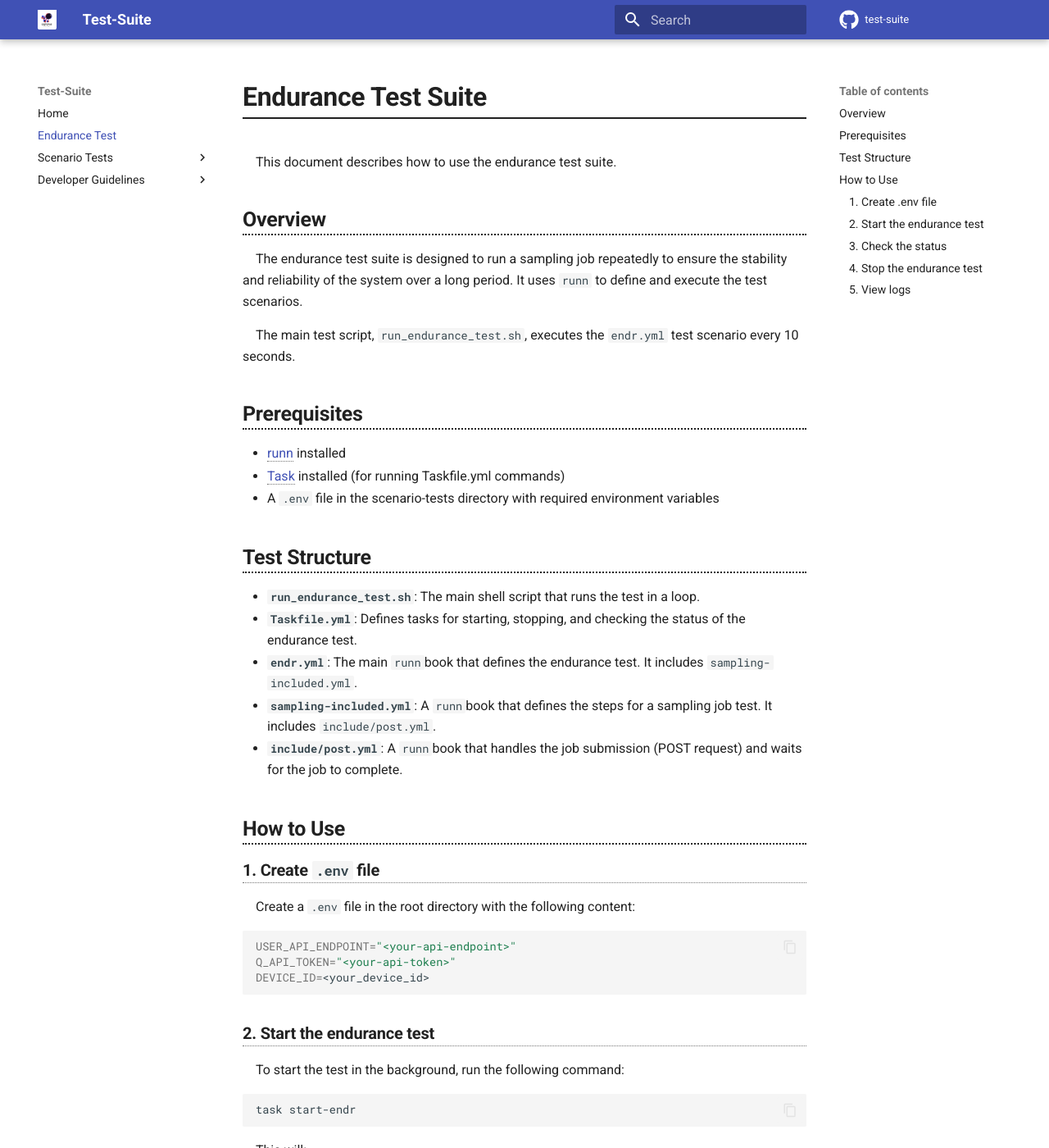
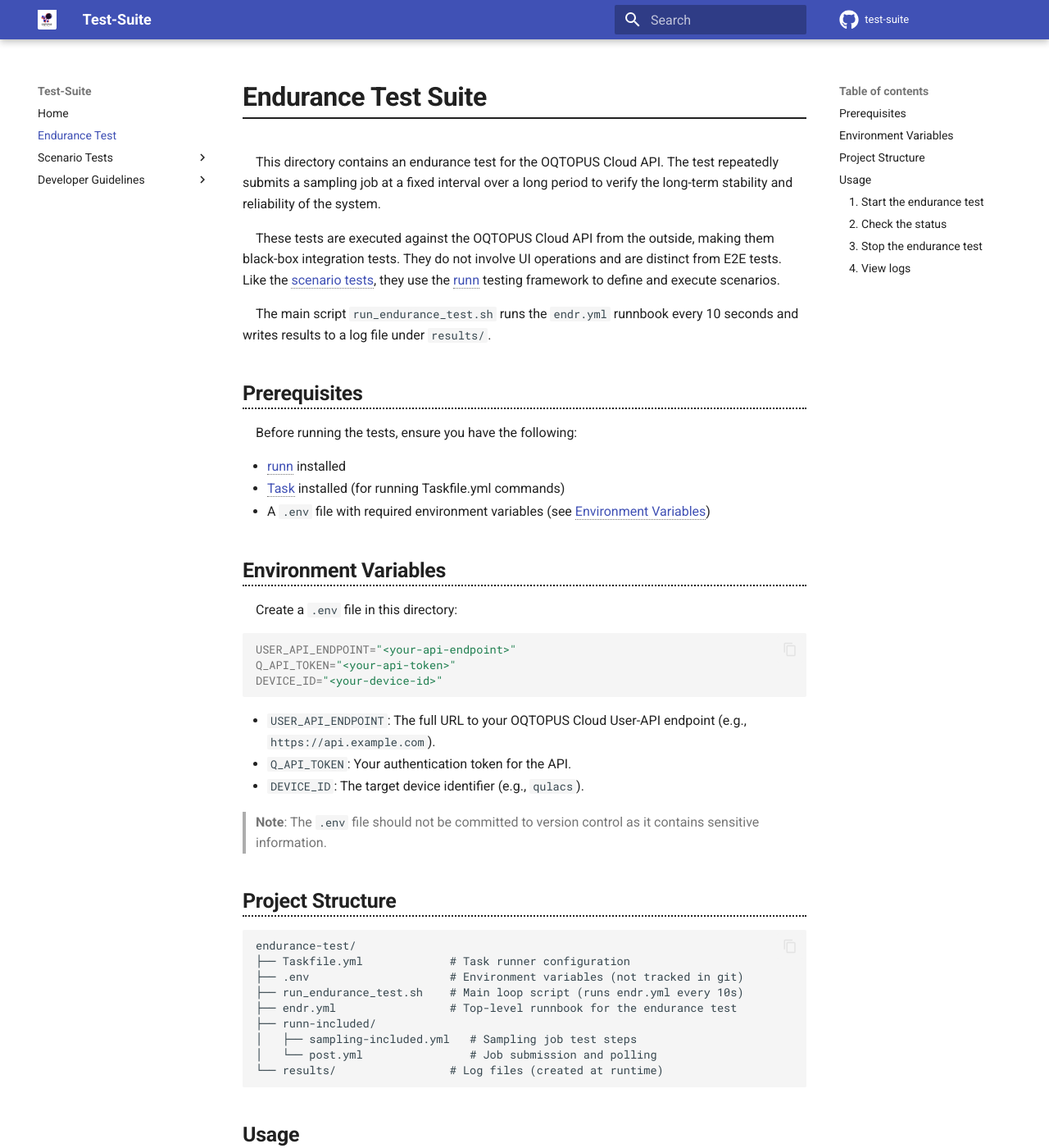
Before and after one commit to oqtopus-team/test-suite, an MkDocs documentation site: the page built from docs/endurance-test/README.md, in a window 1280 px wide and 1400 px high. Shown: the whole window at 82% size. Built offline with MkDocs 1.6.1 and Material for MkDocs 9.7.7, drawn with Linux system fonts in a browser that asks for light colours; comment, search, counter and statistics services are not loaded; some of the changed text lies outside the part shown.

Commit message:
docs: expand endurance-test README with overview and structure

````diff
--- a/endurance-test/README.md
+++ b/endurance-test/README.md
@@ -1,42 +1,54 @@
 # Endurance Test Suite
 
-This document describes how to use the endurance test suite.
+This directory contains an endurance test for the OQTOPUS Cloud API. The test repeatedly submits a sampling job at a fixed interval over a long period to verify the long-term stability and reliability of the system.
 
-## Overview
+These tests are executed against the OQTOPUS Cloud API from the outside, making them black-box integration tests. They do not involve UI operations and are distinct from E2E tests. Like the [scenario tests](../scenario-tests/README.md), they use the [runn](https://github.com/k1LoW/runn) testing framework to define and execute scenarios.
 
-The endurance test suite is designed to run a sampling job repeatedly to ensure the stability and reliability of the system over a long period. It uses `runn` to define and execute the test scenarios.
-
-The main test script, `run_endurance_test.sh`, executes the `endr.yml` test scenario every 10 seconds.
+The main script `run_endurance_test.sh` runs the `endr.yml` runnbook every 10 seconds and writes results to a log file under `results/`.
 
 ## Prerequisites
 
+Before running the tests, ensure you have the following:
+
 - [runn](https://github.com/k1LoW/runn) installed
 - [Task](https://taskfile.dev/) installed (for running Taskfile.yml commands)
-- A `.env` file in the scenario-tests directory with required environment variables
+- A `.env` file with required environment variables (see [Environment Variables](#environment-variables))
 
-## Test Structure
+## Environment Variables
 
-- **`run_endurance_test.sh`**: The main shell script that runs the test in a loop.
-- **`Taskfile.yml`**: Defines tasks for starting, stopping, and checking the status of the endurance test.
-- **`endr.yml`**: The main `runn`book that defines the endurance test. It includes `sampling-included.yml`.
-- **`sampling-included.yml`**: A `runn`book that defines the steps for a sampling job test. It includes `include/post.yml`.
-- **`include/post.yml`**: A `runn`book that handles the job submission (POST request) and waits for the job to complete.
-
-## How to Use
-
-### 1. Create `.env` file
-
-Create a `.env` file in the root directory with the following content:
+Create a `.env` file in this directory:
 
 ```bash
 USER_API_ENDPOINT="<your-api-endpoint>"
 Q_API_TOKEN="<your-api-token>"
-DEVICE_ID=<your_device_id>
+DEVICE_ID="<your-device-id>"
 ```
 
-### 2. Start the endurance test
+- `USER_API_ENDPOINT`: The full URL to your OQTOPUS Cloud User-API endpoint (e.g., `https://api.example.com`).
+- `Q_API_TOKEN`: Your authentication token for the API.
+- `DEVICE_ID`: The target device identifier (e.g., `qulacs`).
 
-To start the test in the background, run the following command:
+> **Note**: The `.env` file should not be committed to version control as it contains sensitive information.
+
+## Project Structure
+
+```text
+endurance-test/
+├── Taskfile.yml             # Task runner configuration
+├── .env                     # Environment variables (not tracked in git)
+├── run_endurance_test.sh    # Main loop script (runs endr.yml every 10s)
+├── endr.yml                 # Top-level runnbook for the endurance test
+├── runn-included/
+│   ├── sampling-included.yml   # Sampling job test steps
+│   └── post.yml                # Job submission and polling
+└── results/                 # Log files (created at runtime)
+```
+
+## Usage
+
+### 1. Start the endurance test
+
+Start the test in the background:
 
 ```bash
 task start-endr
@@ -44,34 +56,31 @@ task start-endr
 
 This will:
 
-- Create a `results` directory if it doesn't exist.
-- Start the `run_endurance_test.sh` script in the background using `nohup`.
-- Redirect all output to a log file in the `results` directory (e.g., `results/endurance_test_2023_1027_1530_00.log`).
-- Create a `endurance_test.pid` file containing the process ID of the test script.
+- Create a `results/` directory if it does not exist.
+- Start `run_endurance_test.sh` in the background using `nohup`.
+- Redirect all output to a log file under `results/` (e.g., `results/endurance_test_2026_0508_1530_00.log`).
+- Create an `endurance_test.pid` file containing the PID of the test script.
 
-### 3. Check the status
-
-To check if the test is running, use:
+### 2. Check the status
 
 ```bash
 task status-endr
 ```
 
-This will show the process information if the test is active.
+Shows the process information if the test is active.
 
-### 4. Stop the endurance test
-
-To stop the test, run:
+### 3. Stop the endurance test
 
 ```bash
 task stop-endr
 ```
 
-This will kill the process and remove the `endurance_test.pid` file.
+Kills the process and removes the `endurance_test.pid` file.
 
-### 5. View logs
+### 4. View logs
 
-The logs are stored in the `results` directory. You can view the latest log file to see the test progress.
+Logs are stored in the `results/` directory. To follow the latest log file:
 
 ```bash
 tail -f results/$(ls -t results | head -n1)
+```
````
